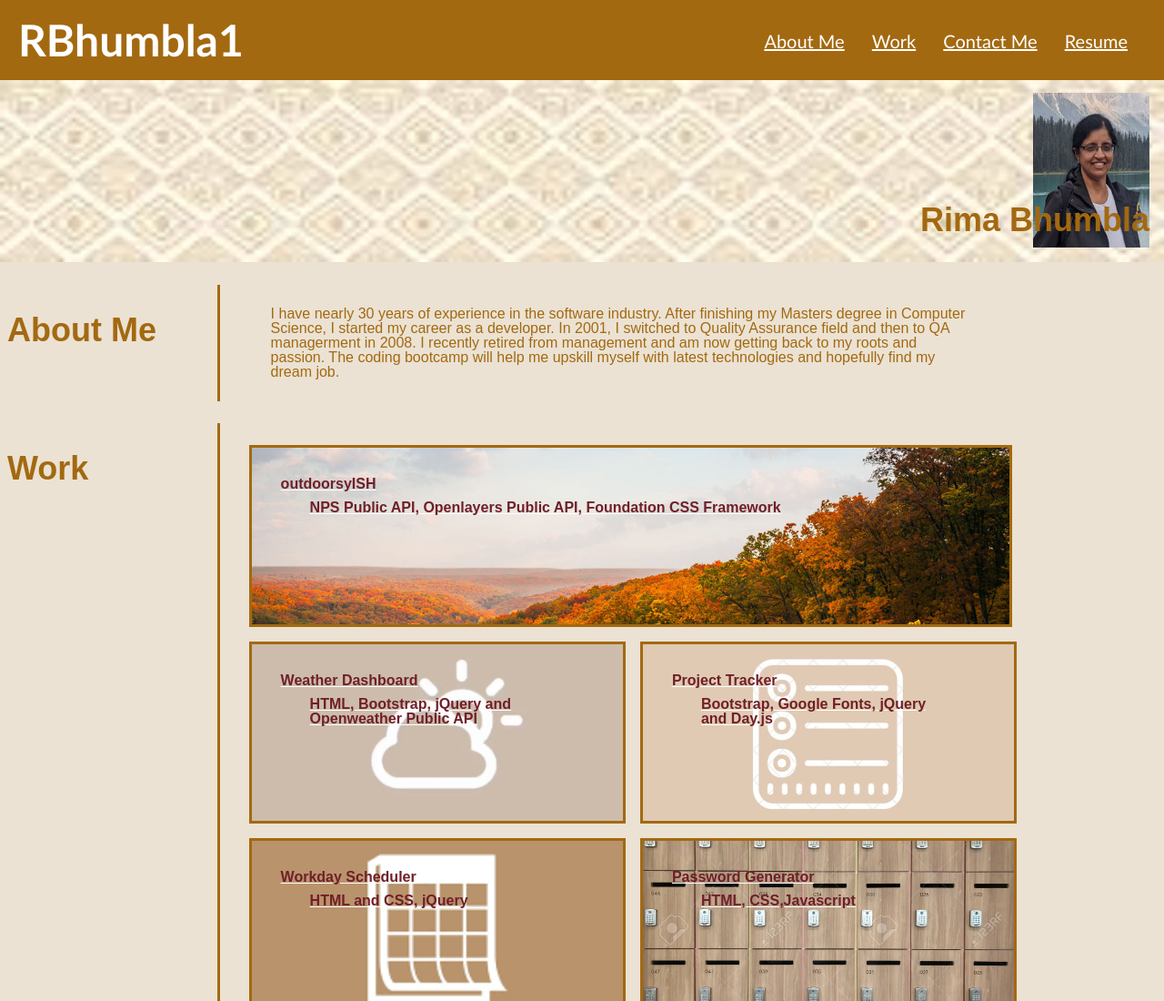
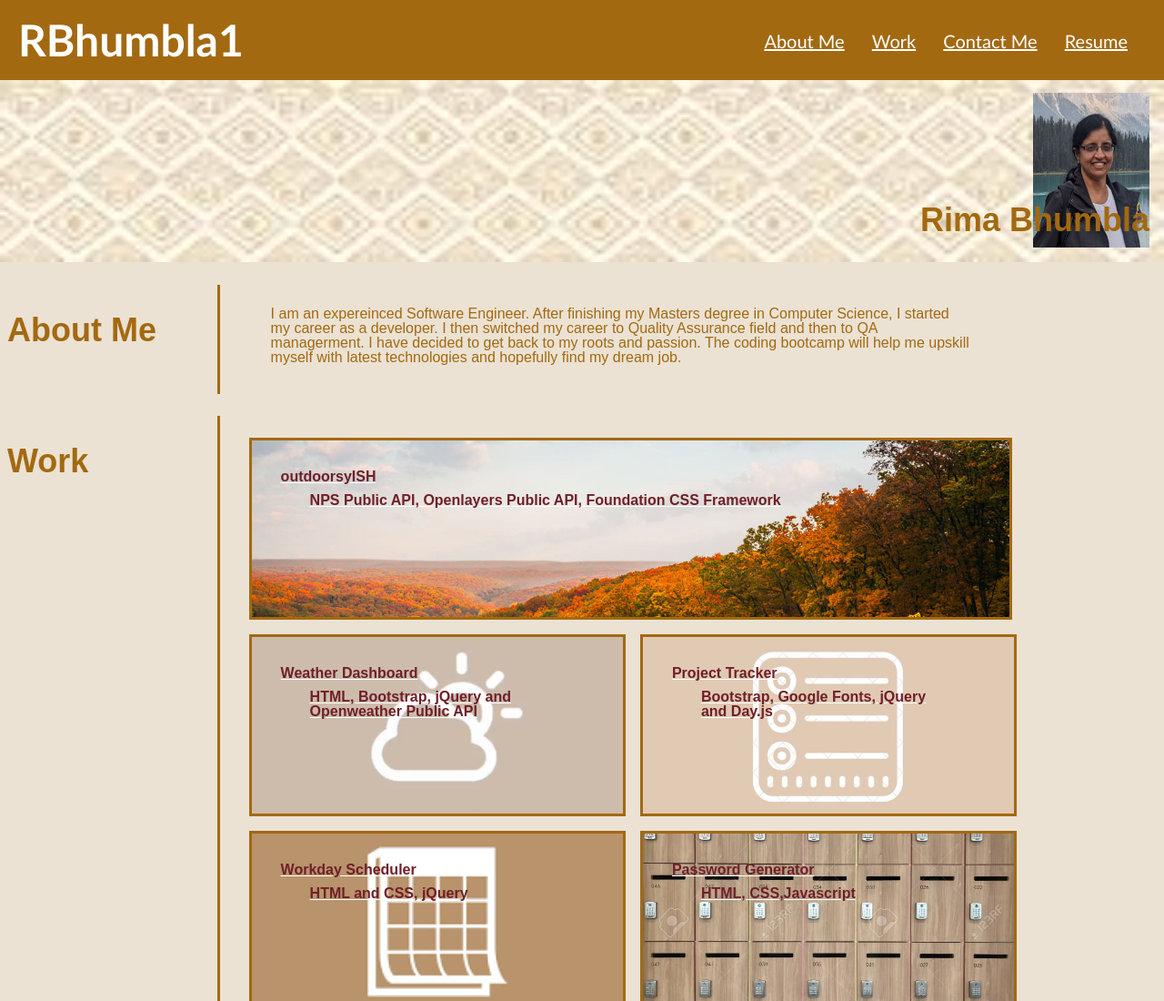
Before and after one commit to rbhumbla1/Work-Portfolio, a plain HTML site: page index.html in a window 1280 px wide. Shown: the top 1100 px of the page at 91% size. Drawn offline with Linux system fonts and the light colour scheme.

Commit message:
updated about me

```diff
--- a/index.html
+++ b/index.html
@@ -47,7 +47,7 @@
             </div>
             <div class="content-column">
                 <figure>
-                    <p class="abt">I have nearly 30 years of experience in the software industry.  After finishing my Masters degree in Computer Science, I started my career as a developer.  In 2001, I switched to Quality Assurance field and then to QA managerment in 2008.  I recently retired from management and am now getting back to my roots and passion.  The coding bootcamp will help me upskill myself with latest technologies and hopefully find my dream job.</p>
+                    <p class="abt">I am an expereinced Software Engineer.  After finishing my Masters degree in Computer Science, I started my career as a developer.  I then switched my career to Quality Assurance field and then to QA managerment.  I have decided to get back to my roots and passion.  The coding bootcamp will help me upskill myself with latest technologies and hopefully find my dream job.</p>
                   </figure>
               </div>
         </section>
```
